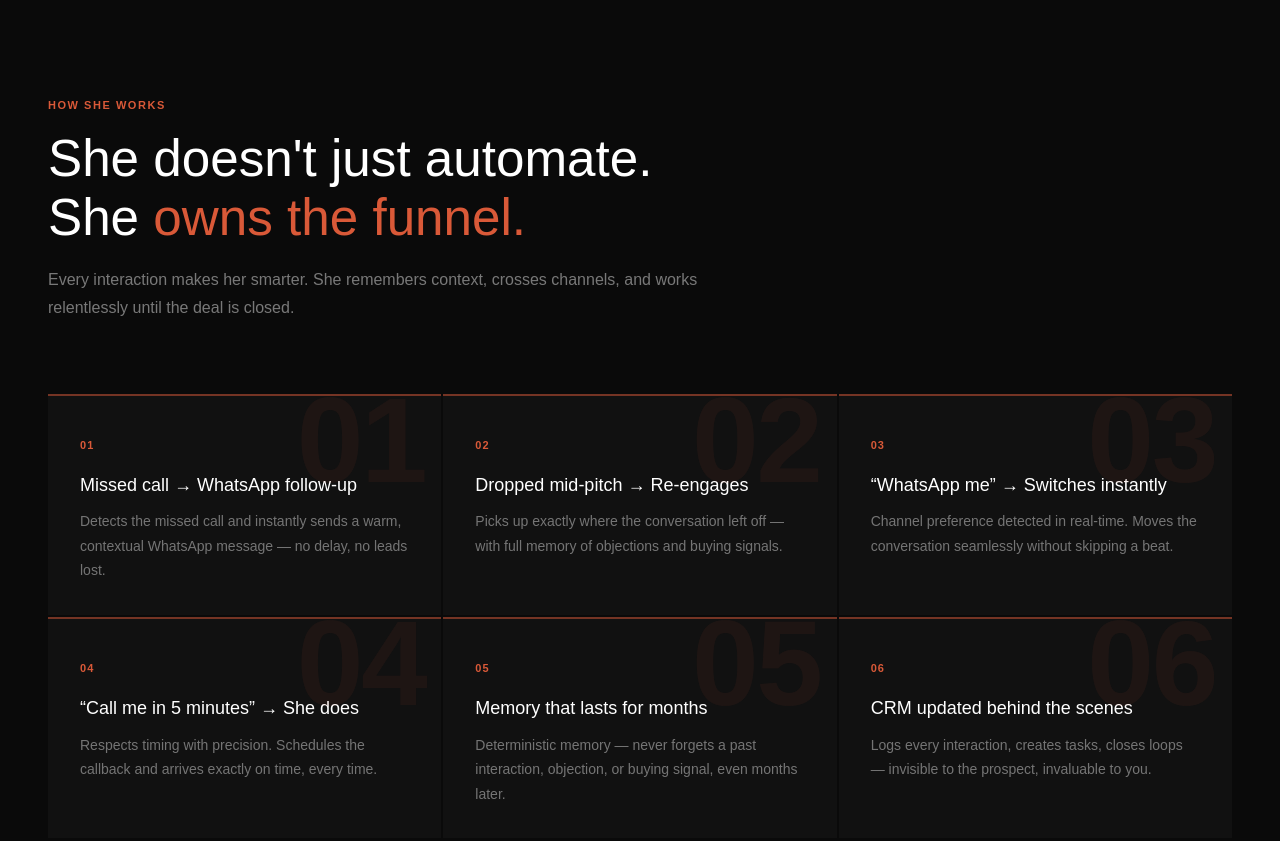
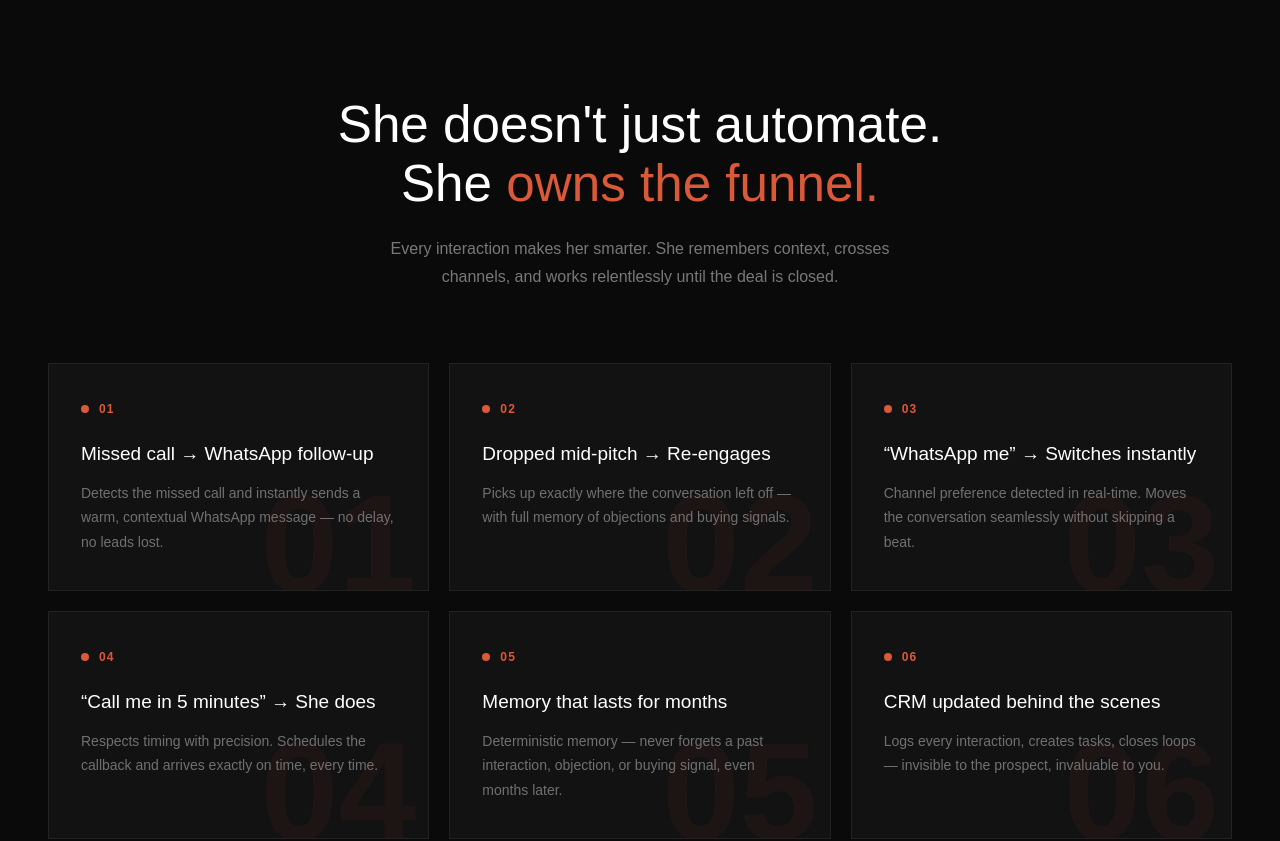
Before and after one commit to kkeyxxvii/houseofagents-website, a Next.js app: page /try-ai-agent in a window 1280 px wide. Shown: the part 4920-5761 px from the top of the page. Built offline with nearby package versions, Linux system fonts and the light colour scheme; a web font is replaced by a local one.

Commit message:
feat: 272px card images in Features; center heading + remove badge in HowArya
Co-Authored-By: Claude Sonnet 4.6 <noreply@anthropic.com>

```diff
--- a/app/try-ai-agent/page.tsx
+++ b/app/try-ai-agent/page.tsx
@@ -800,71 +800,64 @@ function HowAryaWorksSection() {
     <section ref={ref} className="ta-section-padding" style={{ background: "#0a0a0a", padding: "100px 24px" }}>
       <div className="container-site">
 
-        {/* ── Heading block ── */}
-        <div style={{ maxWidth: 680, marginBottom: 72 }}>
-          <motion.p
-            initial={{ opacity: 0, y: 10 }} animate={inView ? { opacity: 1, y: 0 } : {}} transition={{ duration: 0.4 }}
-            style={{ fontSize: 11, fontWeight: 600, color: "#D95938", textTransform: "uppercase", letterSpacing: "0.14em", margin: "0 0 18px", fontFamily: "Plusjakartasans, Arial, sans-serif" }}>
-            How she works
-          </motion.p>
+        {/* ── Heading block — centered ── */}
+        <div style={{ textAlign: "center", marginBottom: 72 }}>
           <motion.h2 className="ta-h2"
-            initial={{ opacity: 0, y: 20 }} animate={inView ? { opacity: 1, y: 0 } : {}} transition={{ duration: 0.55, delay: 0.05 }}
-            style={{ fontFamily: "Bdogrotesk, Arial, sans-serif", fontSize: "clamp(32px, 4vw, 56px)", fontWeight: 300, color: "#ffffff", margin: "0 0 4px", lineHeight: 1.08 }}>
+            initial={{ opacity: 0, y: 20 }} animate={inView ? { opacity: 1, y: 0 } : {}} transition={{ duration: 0.55 }}
+            style={{ fontFamily: "Bdogrotesk, Arial, sans-serif", fontSize: "clamp(32px, 4vw, 60px)", fontWeight: 300, color: "#ffffff", margin: "0 0 4px", lineHeight: 1.08 }}>
             She doesn&apos;t just automate.
           </motion.h2>
           <motion.h2 className="ta-h2"
-            initial={{ opacity: 0, y: 20 }} animate={inView ? { opacity: 1, y: 0 } : {}} transition={{ duration: 0.55, delay: 0.1 }}
-            style={{ fontFamily: "Bdogrotesk, Arial, sans-serif", fontSize: "clamp(32px, 4vw, 56px)", fontWeight: 300, color: "#ffffff", margin: "0 0 20px", lineHeight: 1.08 }}>
+            initial={{ opacity: 0, y: 20 }} animate={inView ? { opacity: 1, y: 0 } : {}} transition={{ duration: 0.55, delay: 0.07 }}
+            style={{ fontFamily: "Bdogrotesk, Arial, sans-serif", fontSize: "clamp(32px, 4vw, 60px)", fontWeight: 300, color: "#ffffff", margin: "0 0 24px", lineHeight: 1.08 }}>
             She <span style={{ color: "#D95938" }}>owns the funnel.</span>
           </motion.h2>
           <motion.p
-            initial={{ opacity: 0, y: 14 }} animate={inView ? { opacity: 1, y: 0 } : {}} transition={{ duration: 0.5, delay: 0.15 }}
-            style={{ fontSize: 16, color: "rgba(255,255,255,0.45)", lineHeight: 1.75, margin: 0, fontFamily: "Plusjakartasans, Arial, sans-serif" }}>
+            initial={{ opacity: 0, y: 14 }} animate={inView ? { opacity: 1, y: 0 } : {}} transition={{ duration: 0.5, delay: 0.12 }}
+            style={{ fontSize: 16, color: "rgba(255,255,255,0.45)", lineHeight: 1.75, margin: "0 auto", maxWidth: 560, fontFamily: "Plusjakartasans, Arial, sans-serif" }}>
             Every interaction makes her smarter. She remembers context, crosses channels, and works relentlessly until the deal is closed.
           </motion.p>
         </div>
 
-        {/* ── 3×2 bento grid of step cards ── */}
-        <div className="ta-steps-grid" style={{ display: "grid", gridTemplateColumns: "repeat(3, 1fr)", gap: 2 }}>
+        {/* ── 3×2 step cards ── */}
+        <div className="ta-steps-grid" style={{ display: "grid", gridTemplateColumns: "repeat(3, 1fr)", gap: 20 }}>
           {howAryaSteps.map((step, i) => (
             <motion.div key={step.num}
-              initial={{ opacity: 0, y: 24 }} animate={inView ? { opacity: 1, y: 0 } : {}}
+              initial={{ opacity: 0, y: 28 }} animate={inView ? { opacity: 1, y: 0 } : {}}
               transition={{ duration: 0.5, delay: 0.2 + i * 0.07 }}
-              style={{ position: "relative", background: "#111111", padding: "36px 32px 32px", overflow: "hidden", borderTop: "2px solid rgba(217,89,56,0.5)" }}>
+              style={{ position: "relative", background: "rgba(255,255,255,0.03)", border: "1px solid rgba(255,255,255,0.07)", padding: "36px 32px 36px", overflow: "hidden" }}>
 
-              {/* Watermark number — large faded bg element */}
+              {/* Watermark number */}
               <span style={{
-                position: "absolute", top: -16, right: 16,
+                position: "absolute", bottom: -24, right: 12,
                 fontFamily: "Bdogrotesk, Arial, sans-serif",
-                fontSize: 120, fontWeight: 700,
-                color: "rgba(217,89,56,0.07)",
+                fontSize: 140, fontWeight: 700,
+                color: "rgba(217,89,56,0.06)",
                 lineHeight: 1, userSelect: "none", pointerEvents: "none",
-                letterSpacing: "-0.02em",
               }}>
                 {step.num}
               </span>
 
-              {/* Step chip */}
-              <span style={{
-                display: "inline-block", fontSize: 11, fontWeight: 700, color: "#D95938",
-                letterSpacing: "0.1em", marginBottom: 20,
-                fontFamily: "Plusjakartasans, Arial, sans-serif",
-              }}>
-                {step.num}
-              </span>
+              {/* Orange accent dot + number */}
+              <div style={{ display: "flex", alignItems: "center", gap: 10, marginBottom: 24 }}>
+                <span style={{ width: 8, height: 8, borderRadius: "50%", background: "#D95938", flexShrink: 0 }} />
+                <span style={{ fontSize: 12, fontWeight: 700, color: "#D95938", letterSpacing: "0.1em", fontFamily: "Plusjakartasans, Arial, sans-serif" }}>
+                  {step.num}
+                </span>
+              </div>
 
               {/* Title */}
               <h4 style={{
                 fontFamily: "Bdogrotesk, Arial, sans-serif",
-                fontSize: 18, fontWeight: 400, color: "#ffffff",
-                margin: "0 0 12px", lineHeight: 1.35,
+                fontSize: 19, fontWeight: 400, color: "#ffffff",
+                margin: "0 0 14px", lineHeight: 1.3,
               }}>
                 {step.title}
               </h4>
 
               {/* Description */}
               <p style={{
-                fontSize: 14, color: "rgba(255,255,255,0.42)",
+                fontSize: 14, color: "rgba(255,255,255,0.4)",
                 lineHeight: 1.75, margin: 0,
                 fontFamily: "Plusjakartasans, Arial, sans-serif",
               }}>
@@ -1164,8 +1157,8 @@ function FeaturesSection() {
               transition={{ duration: 0.5, delay: 0.05 + i * 0.07 }}
               style={{ display: "flex", flexDirection: "column" }}>
 
-              {/* Illustration — 4:3 ratio, contain so full mockup is visible */}
-              <div style={{ position: "relative", width: "100%", aspectRatio: "4/3", background: "#f5f0eb", flexShrink: 0, overflow: "hidden" }}>
+              {/* Illustration — fixed 272px height, contain so full mockup is visible */}
+              <div style={{ position: "relative", width: "100%", height: 272, background: "#f5f0eb", flexShrink: 0, overflow: "hidden" }}>
                 <Image
                   src={featureIllustrations[i]}
                   alt={f.title}
```
